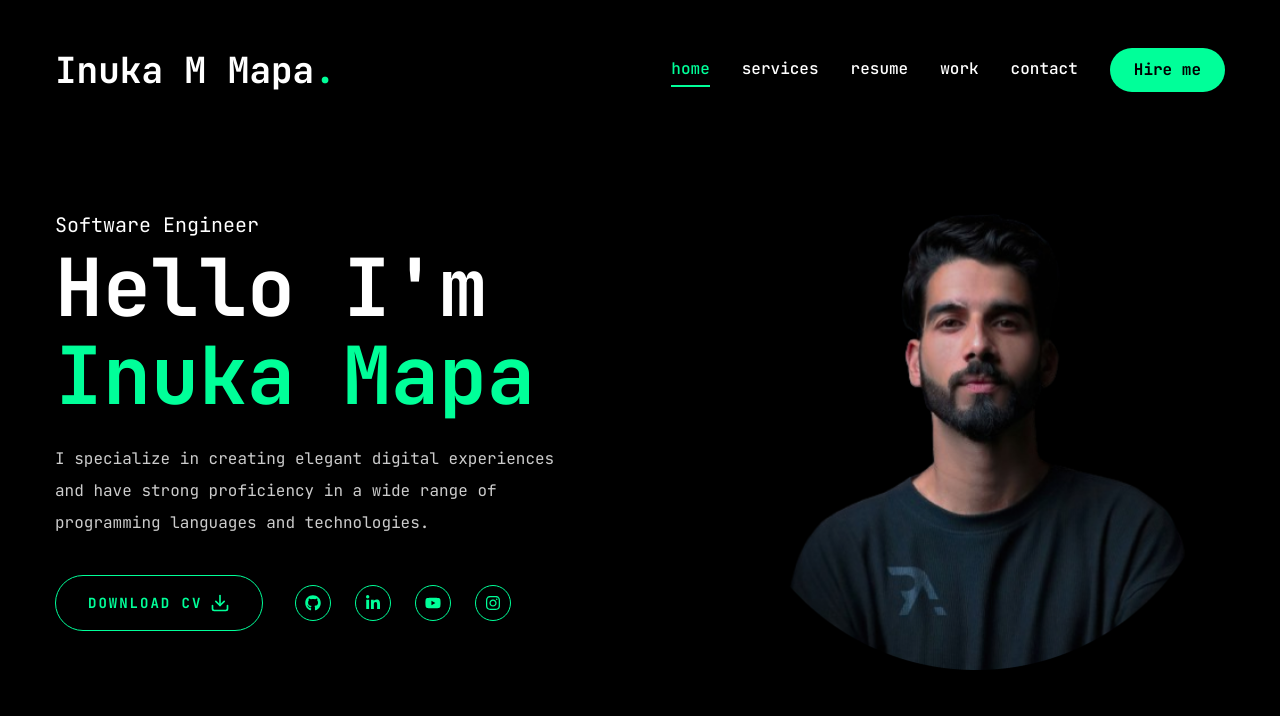
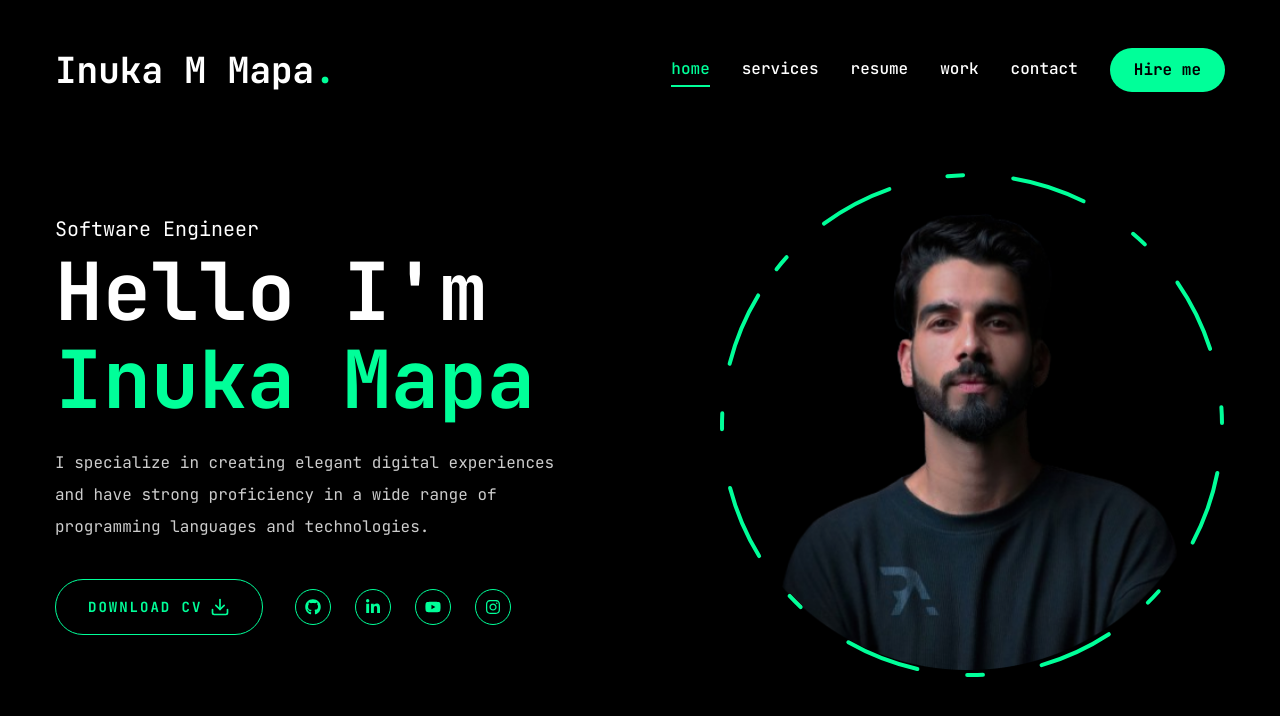
Before and after one commit to InukaMapa/My-New-Portfolio, a Next.js app: page / in a window 1280 px wide. Shown: the top 716 px of the page. Built offline with nearby package versions, Linux system fonts and the light colour scheme.

Commit message:
add circle animation around the profile pic

```diff
--- a/app/page.jsx
+++ b/app/page.jsx
@@ -11,7 +11,7 @@
     <div className="container mx-auto h-full">
       <div className="flex flex-col xl:flex-row items-center justify-between xl:pt-8 xl:pb-24">
         {/*text*/}
-        <div className="text-center xl:text-left">
+        <div className="text-center xl:text-left order-2 xl:order-none">
           <span className="text-xl">Software Engineer</span>
           <h1 className="h1 mb-6">
             Hello I'm <br /> <span className="text-accent">Inuka Mapa</span>
@@ -35,7 +35,7 @@
           </div>
         </div>
         {/*photo*/}
-        <div>
+        <div className ="order-1 cl:order-none mb-8 xl:mb-0">
           <Photo />
           </div>
       </div>
--- a/components/Photo.jsx
+++ b/components/Photo.jsx
@@ -3,10 +3,28 @@
 import { motion} from "framer-motion";
 import Image from "next/image";
 
+
 const Photo = () => {
     return <div className="w-full h-full relative">
-        <motion.div>
-            <div className="w-[298px] h-[298px] xl:w-[498px] xl:h-[498px]">
+        <motion.div
+        initial={{opacity:0}}
+        animate={{
+            opacity:1,
+            transition :{delay: 2, duration:0.4, ease: "easeIn"},
+
+            }}
+            >
+                {/*image*/}
+            <motion.div
+            initial={{opacity:0}}
+             animate={{
+            opacity:1,
+            transition :{delay: 2.4, duration:0.4, ease: "easeInOut"},
+             }}
+            className="w-[298px] h-[298px] xl:w-[498px] xl:h-[498px] mix-blend-lighten
+            absolute"
+            >
+
                 <Image
                 src="/assets/photo.png"
                 priority
@@ -15,9 +33,40 @@
                 alt=""
                 className="object-contain"
                 />
-            </div>
+            </motion.div>
+
+            {/*circle*/}
+            <motion.svg
+            className="w-[300px] xl:w-[506px] h-[300px] xl:h-[506px]"
+            fill="transparent"
+            viewBox="0 0 506 506"
+             xmlns="http://www.w3.org/2000/svg"
+             >
+                <motion.circle
+                cx="253"
+                cy="253"
+                r="250"
+                stroke="#00ff99"
+                strokeWidth="4"
+                strokeLinecap="round"
+                strokeLinejoin="round"
+                initial={{strokeDasharray: "24 10 0 0 "}}
+                animate={{
+                    strokeDasharray:["15 120 25 25", "16 25 92 72", "4 250 22 22"],
+                    rotate:[120,360],
+
+                }}
+                transition={{
+                    duration: 20,
+                    repeat:Infinity,
+                    repeatType: "reverse",
+                }}
+
+                />
+             </motion.svg>
+
         </motion.div>
-    </div>;
+    </div>
 };
 
 export default Photo;
```
